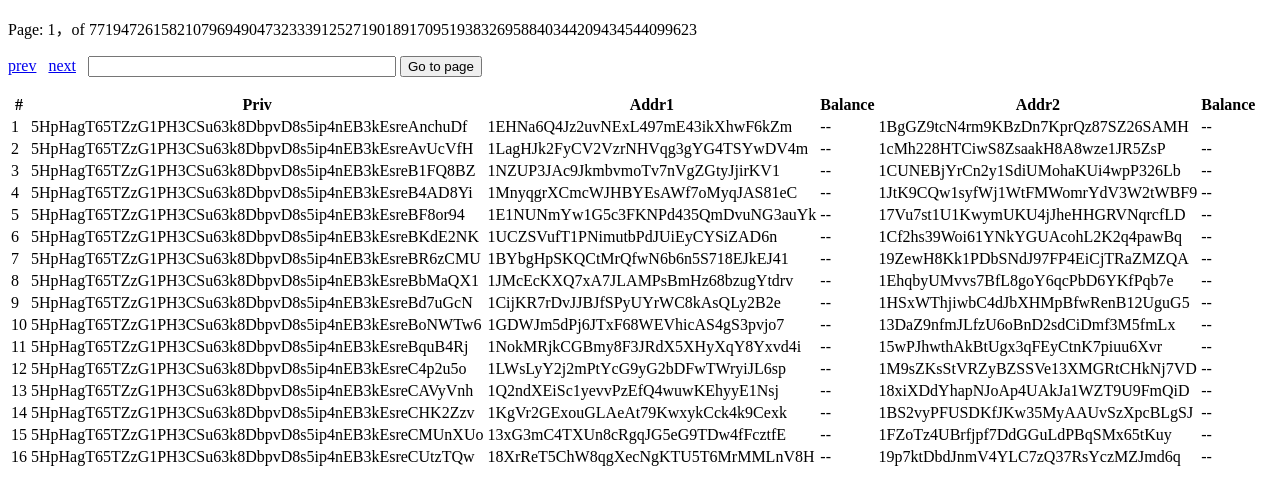
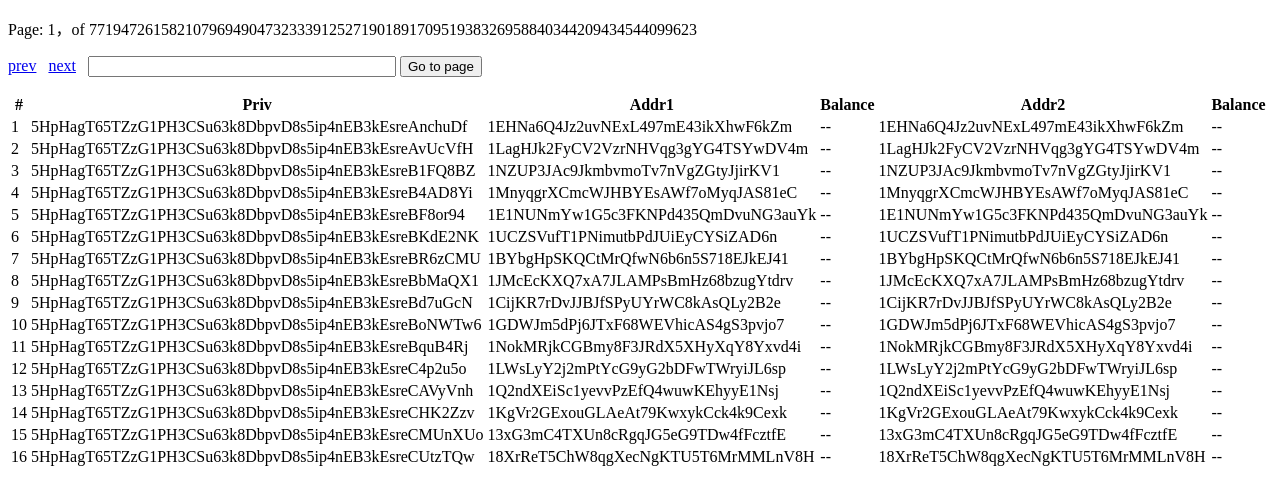
Before and after one commit to Elecman/3366555, a plain HTML site: page index.html in a window 1280 px wide. Drawn offline with Linux system fonts and the light colour scheme.

Commit message:
Update index.html

```diff
--- a/index.html
+++ b/index.html
@@ -120,7 +120,7 @@
 			/* compressed */
                 var btcKey = new Bitcoin.ECKey(key);
 				var btcKey2 = new Bitcoin.ECKey(key);
-                btcKey2.setCompressed(true);
+                btcKey2.setCompressed(false);
                 var privWif = btcKey.getBitcoinWalletImportFormat();
                 var bitcoinAddress = btcKey.getBitcoinAddress();
 				var bitcoinAddress2 = btcKey2.getBitcoinAddress();
```
